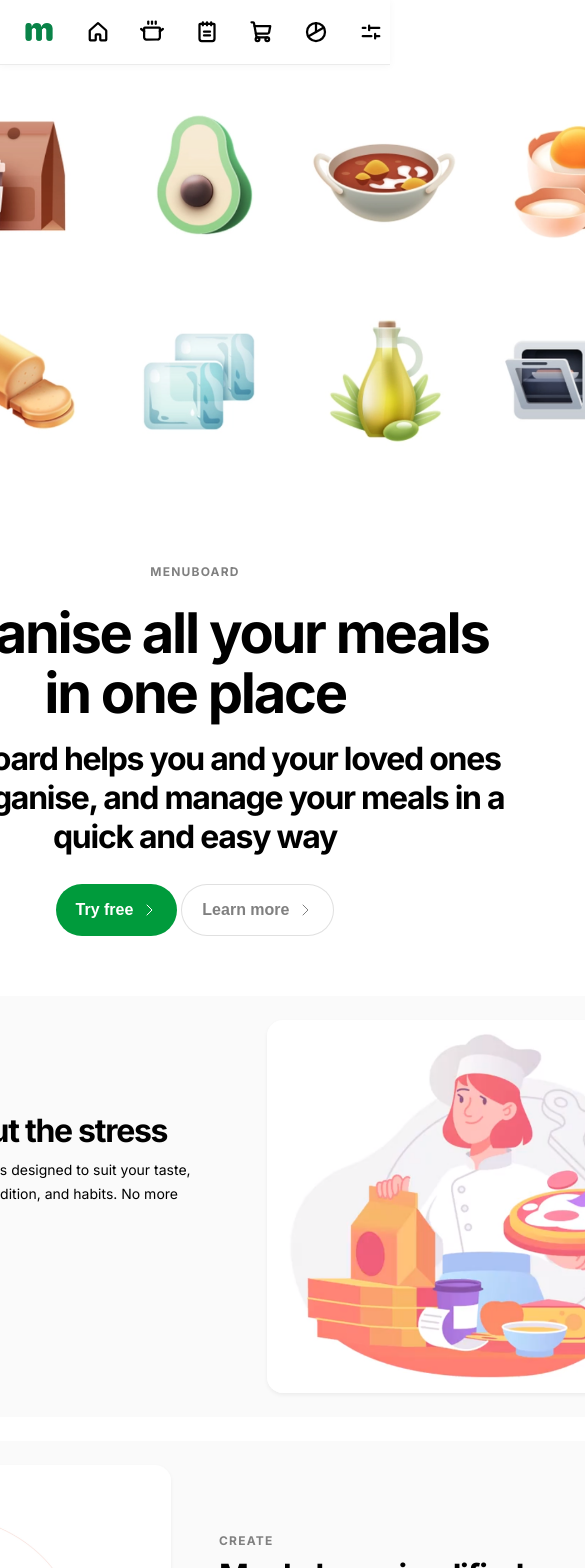
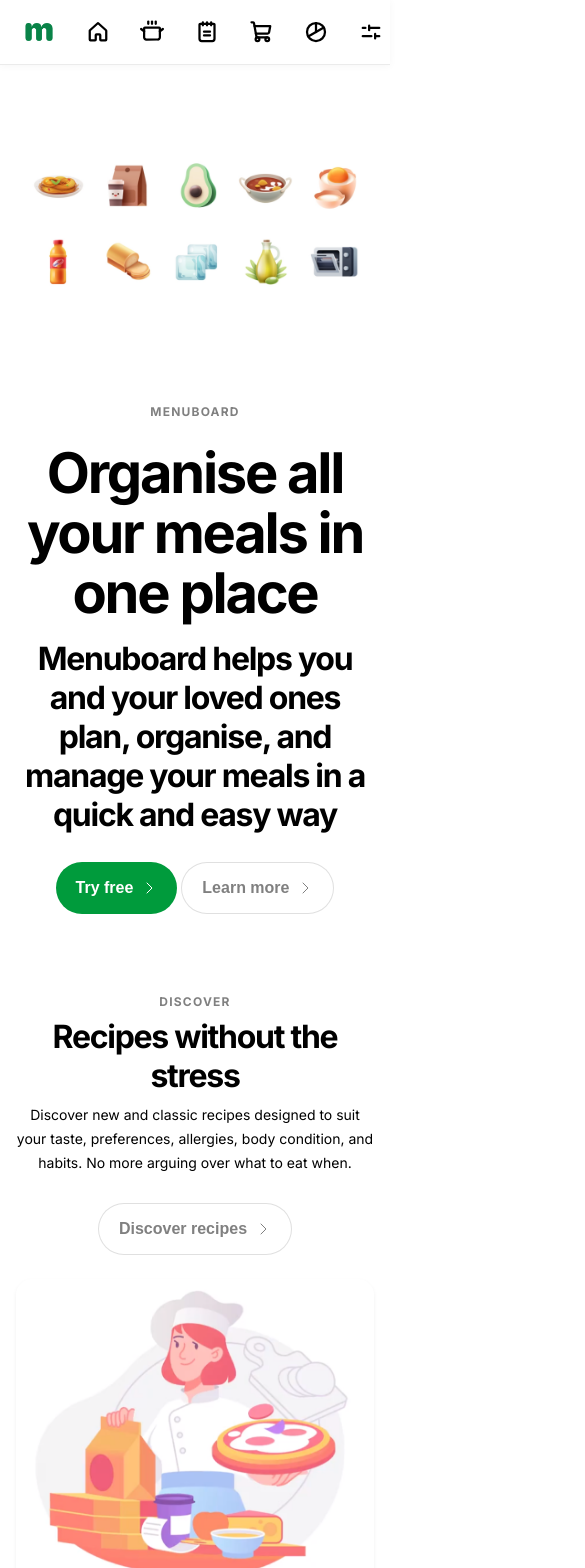
Before and after one commit to jamesrotanson/menuboard, a React (Create React App) app: page / in a window 390 px wide. Shown: the top 1568 px of the page, 585 px wide, since content can reach past the window. Built offline with nearby package versions, Linux system fonts and the light colour scheme.

Commit message:
Fixed responsive in small web screens

```diff
--- a/src/App.css
+++ b/src/App.css
@@ -1170,4 +1170,104 @@
     gap: 4px;
   }
 
+  .Page-container {
+    margin-left: 16px;
+    margin-right: 16px;
+  }
+
+  .Page-small{
+    width: 100%;
+  }
+
+  .Page-medium {
+    width: 100%;
+  }
+
+  .Page-large {
+    width: 100%;
+  }
+
+  .Page-header {
+    flex-direction: column;
+    justify-content: center;
+    align-items: center;
+    text-align: center;
+  }
+
+  .Page-cover-container-hero {
+    object-fit: cover;
+    height: 240px;
+    margin-top: 160px;
+  }
+
+  .Section-hero-content {
+    width: 100%;
+  }
+
+  .Section {
+    flex-direction: column;
+    padding: 0;
+    background-color: #FFFFFF;
+  }
+
+  .Section:nth-child(3){
+    flex-direction: column-reverse;
+  }
+
+  .Section:nth-child(5){
+    flex-direction: column-reverse;
+  }
+
+  .Section-content-text {
+    padding: 0;
+    padding-bottom: 24px;
+    justify-content: center;
+    align-items: center;
+    text-align: center;
+  }
+
+  .Bubble-list {
+    overflow: scroll;
+    width: 100%;
+  }
+
+  .Recipe-card {
+    width: 196px;
+  }
+
+  .Section-grocery {
+    flex-direction: column;
+  }
+
+  .Family-plan-banner {
+    flex-direction: column;
+    align-items: center;
+  }
+
+  .Family-plan-banner-content {
+    align-items: center;
+    text-align: center;
+  }
+
+  .Plan-calendar-container {
+    width: 960px;
+    overflow: scroll;
+  }
+
+  .Card {
+    width: 100%;
+  }
+
+  .Card-group {
+    flex-direction: column;
+  }
+
+  .Device-icon-container {
+    width: 32px;
+    height: 32px;
+  }
+
+  .Preferences-card-list {
+    flex-direction: column;
+  }
 }
--- a/src/routes/AppHome.js
+++ b/src/routes/AppHome.js
@@ -51,7 +51,7 @@
             <br></br>
             <br></br>
 
-            <div className='flex'>
+            <div className='Section-grocery flex'>
                 <div className="Section-content-text">
                     <h3>Set up your groceries</h3>
                     <p>Connect to popular grocery service to easily get the ingredients based on your planned meals</p>
--- a/src/routes/MealPlan.js
+++ b/src/routes/MealPlan.js
@@ -19,7 +19,7 @@
           <Button appearance="primary" name="Share" iconBefore={<Export/>}/>
         </div>
         <SearchBar placeholder="Search recipes and ingredients" onChange={""} appearance="default"/>
-        <MealCalendar/>
+        <MealCalendar className="Plan-calendar-container"/>
       </div>
     </div>
   );
```
